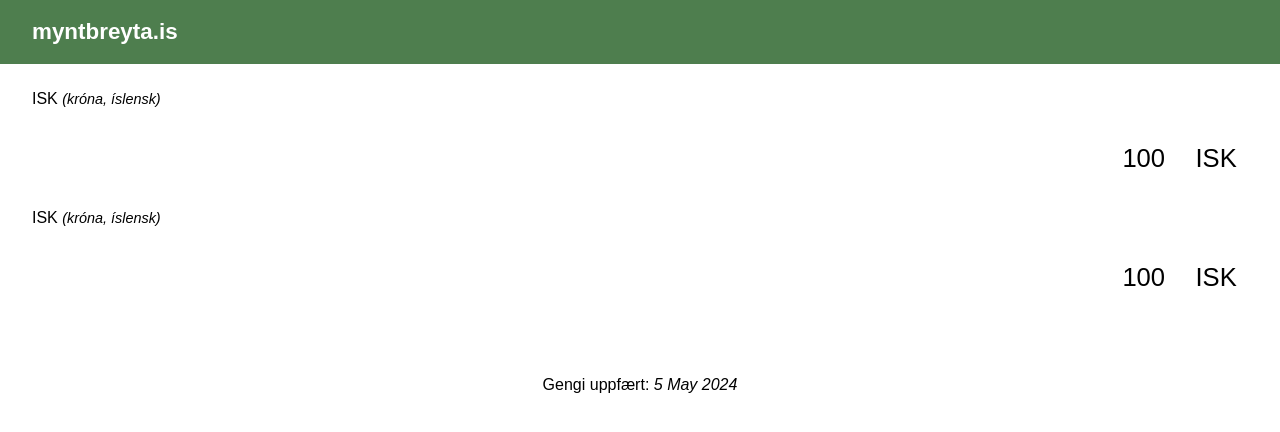
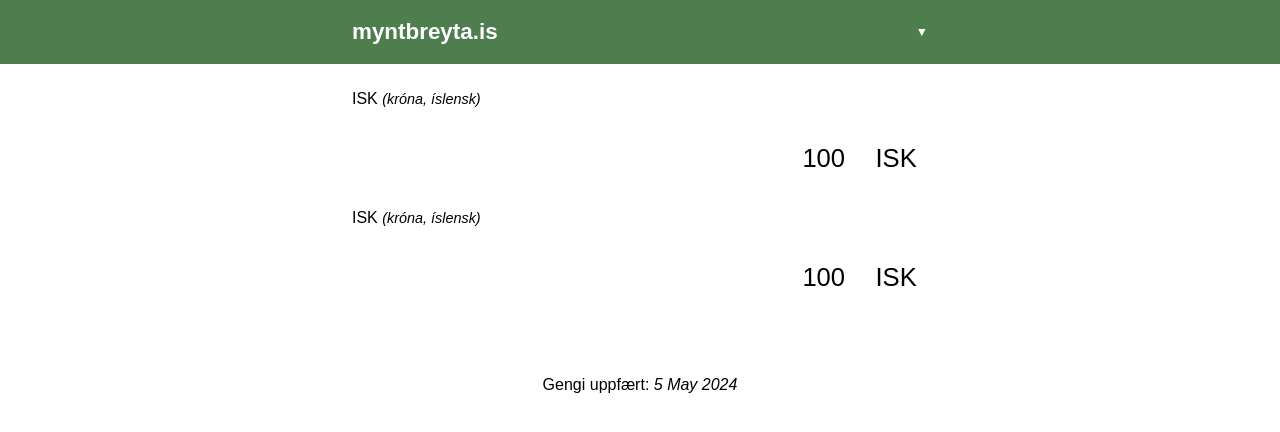
Before and after one commit to haukurh/myntbreyta.is, a website: page src/index.html in a window 1280 px wide. Drawn offline with Linux system fonts and the light colour scheme; no server answers.

Commit message:
Add arrow to currency selector #4

```diff
--- a/src/css/app-shell.css
+++ b/src/css/app-shell.css
@@ -9,7 +9,8 @@ html,
 body,
 div,
 header,
-main {
+main,
+footer {
   margin: 0;
   padding: 0;
 }
@@ -17,14 +18,17 @@ main {
 header {
   box-sizing: border-box;
   background-color: #4e7e4e;
+  color: white;
+  font-size: 1.4rem;
+}
+
+header > div {
   padding: 1rem 2rem;
   height: 4rem;
   display: flex;
   flex-direction: row;
   align-items: center;
   justify-content: space-between;
-  color: white;
-  font-size: 1.4rem;
 }
 
 header h1 {
@@ -37,17 +41,31 @@ header h1 {
 
 header select {
   all: unset;
-  padding: 0.3rem 0 0.3rem 0.5rem;
+  padding: 0.3rem 1em 0.3rem 0.5rem;
   text-align: right;
   text-align: -webkit-right;
   font-weight: bold;
   font-size: inherit;
-  max-width: 50vw;
+  margin-right: -1em;
+  max-width: 19rem;
+  z-index: 1;
+}
+
+.selector::after {
+  content: '\25bc';
+  display: block;
+  font-size: 0.55em;
+  margin: 0 0 0 0.5em;
 }
 
 header select option,
 header select optgroup {
   font-size: initial;
+}
+
+.selector {
+  display: flex;
+  align-items: center;
 }
 
 main {
@@ -57,6 +75,14 @@ main {
 footer {
   padding: 2rem 1rem;
   text-align: center;
+}
+
+.container {
+  box-sizing: border-box;
+  width: 100%;
+  max-width: 40rem;
+  margin-left: auto;
+  margin-right: auto;
 }
 
 #currencyDate {
--- a/src/index.html
+++ b/src/index.html
@@ -20,11 +20,15 @@
   </head>
   <body>
     <header>
-      <h1>myntbreyta.is</h1>
-      <select id="currency" aria-label="Currency selector"></select>
+      <div class="container">
+        <h1>myntbreyta.is</h1>
+        <div class="selector">
+          <select id="currency" aria-label="Currency selector"></select>
+        </div>
+      </div>
     </header>
 
-    <main>
+    <main class="container">
       <form>
         <div class="divider">
           <div>
@@ -63,7 +67,9 @@
       </form>
     </main>
 
-    <footer>Gengi uppfært: <span id="currencyDate">óþekkt</span></footer>
+    <footer class="container">
+      Gengi uppfært: <span id="currencyDate">óþekkt</span>
+    </footer>
 
     <script src="/js/main.js" type="application/javascript"></script>
   </body>
```
